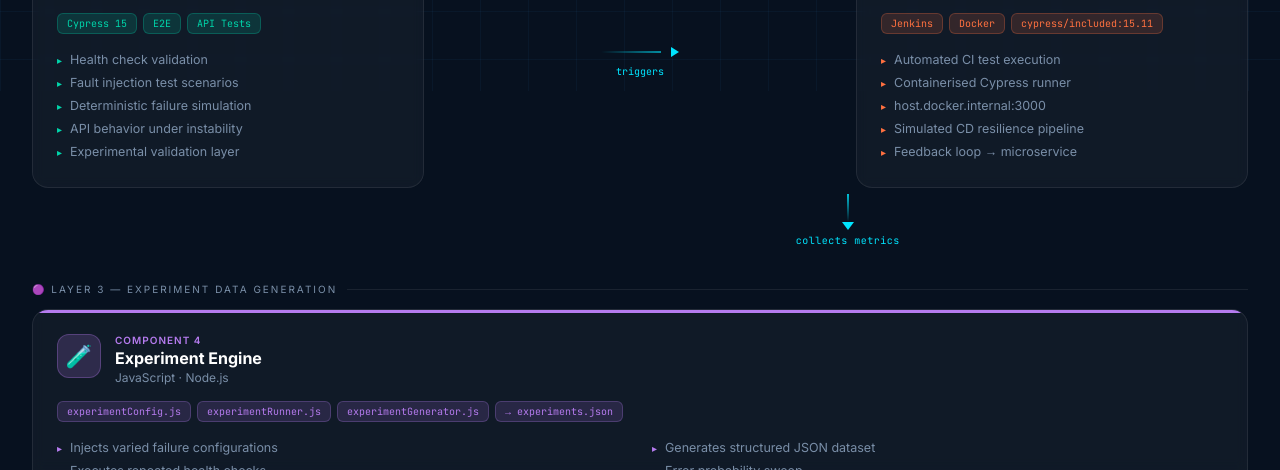
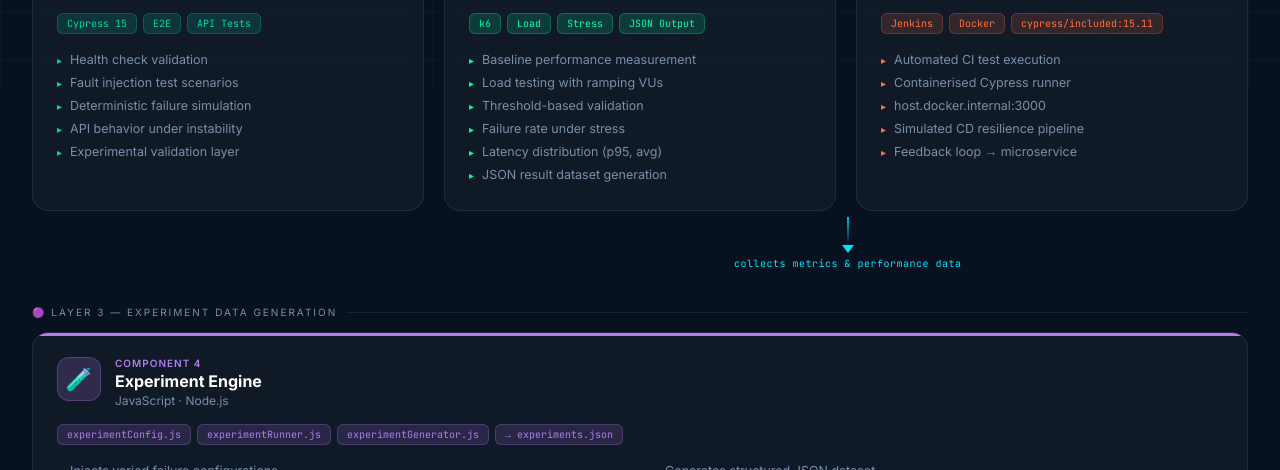
Before and after one commit to crisemy/qa-intelligence-lab, a website: page images/architecture.html in a window 1280 px wide. Shown: the part 709-1179 px from the top of the page. Drawn offline with Linux system fonts and the light colour scheme.

Commit message:
Adding the 7th Component

```diff
--- a/images/architecture.html
+++ b/images/architecture.html
@@ -1,27 +1,42 @@
 <!DOCTYPE html>
 <html lang="en">
+
 <head>
   <meta charset="UTF-8" />
   <meta name="viewport" content="width=device-width, initial-scale=1.0" />
   <title>QA Intelligence Lab — Architecture</title>
-  <link href="https://fonts.googleapis.com/css2?family=Inter:wght@300;400;600;700;800&family=JetBrains+Mono:wght@400;600&display=swap" rel="stylesheet" />
+  <link
+    href="https://fonts.googleapis.com/css2?family=Inter:wght@300;400;600;700;800&family=JetBrains+Mono:wght@400;600&display=swap"
+    rel="stylesheet" />
   <style>
     :root {
       --bg: #07111f;
-      --card-bg: rgba(255,255,255,0.04);
-      --border: rgba(255,255,255,0.08);
+      --card-bg: rgba(255, 255, 255, 0.04);
+      --border: rgba(255, 255, 255, 0.08);
       --text: #e8edf5;
       --muted: #7a8fa8;
-      --c1: #3b9eff;   /* Microservice  – blue */
-      --c2: #00d4aa;   /* Cypress       – teal */
-      --c3: #ff7140;   /* Jenkins/CI    – orange */
-      --c4: #b57bee;   /* Experiment    – purple */
-      --c5: #f5c842;   /* Data Science  – gold */
-      --c6: #ff5f7e;   /* Dashboard     – pink */
+      --c1: #3b9eff;
+      /* Microservice  – blue */
+      --c2: #00d4aa;
+      /* Cypress       – teal */
+      --c3: #ff7140;
+      /* Jenkins/CI    – orange */
+      --c4: #b57bee;
+      /* Experiment    – purple */
+      --c5: #f5c842;
+      /* Data Science  – gold */
+      --c6: #ff5f7e;
+      /* Dashboard     – pink */
+      --c7: #00ffa6;
+      /* k6 Performance – neon green */
       --flow: #00e5ff;
     }
 
-    * { box-sizing: border-box; margin: 0; padding: 0; }
+    * {
+      box-sizing: border-box;
+      margin: 0;
+      padding: 0;
+    }
 
     body {
       font-family: 'Inter', sans-serif;
@@ -37,8 +52,8 @@
       position: fixed;
       inset: 0;
       background-image:
-        linear-gradient(rgba(59,158,255,.05) 1px, transparent 1px),
-        linear-gradient(90deg, rgba(59,158,255,.05) 1px, transparent 1px);
+        linear-gradient(rgba(59, 158, 255, .05) 1px, transparent 1px),
+        linear-gradient(90deg, rgba(59, 158, 255, .05) 1px, transparent 1px);
       background-size: 48px 48px;
       pointer-events: none;
       z-index: 0;
@@ -57,12 +72,13 @@
       text-align: center;
       margin-bottom: 56px;
     }
+
     .lab-badge {
       display: inline-flex;
       align-items: center;
       gap: 8px;
-      background: rgba(59,158,255,.12);
-      border: 1px solid rgba(59,158,255,.3);
+      background: rgba(59, 158, 255, .12);
+      border: 1px solid rgba(59, 158, 255, .3);
       border-radius: 40px;
       padding: 6px 18px;
       font-size: 12px;
@@ -71,6 +87,7 @@
       color: var(--c1);
       margin-bottom: 20px;
     }
+
     h1 {
       font-size: clamp(28px, 4vw, 48px);
       font-weight: 800;
@@ -80,6 +97,7 @@
       background-clip: text;
       line-height: 1.15;
     }
+
     .subtitle {
       margin-top: 12px;
       color: var(--muted);
@@ -99,6 +117,7 @@
       margin-bottom: 14px;
       margin-top: 36px;
     }
+
     .layer-label::after {
       content: '';
       flex: 1;
@@ -107,13 +126,29 @@
     }
 
     /* ── Grid layouts ── */
-    .row { display: grid; gap: 20px; }
-    .row-1 { grid-template-columns: 1fr; }
-    .row-3 { grid-template-columns: repeat(3, 1fr); }
-    .row-2 { grid-template-columns: repeat(2, 1fr); }
+    .row {
+      display: grid;
+      gap: 20px;
+    }
+
+    .row-1 {
+      grid-template-columns: 1fr;
+    }
+
+    .row-3 {
+      grid-template-columns: repeat(3, 1fr);
+    }
+
+    .row-2 {
+      grid-template-columns: repeat(2, 1fr);
+    }
 
     @media (max-width: 900px) {
-      .row-3, .row-2 { grid-template-columns: 1fr; }
+
+      .row-3,
+      .row-2 {
+        grid-template-columns: 1fr;
+      }
     }
 
     /* ── Component cards ── */
@@ -127,18 +162,23 @@
       transition: transform .25s, box-shadow .25s;
       overflow: hidden;
     }
+
     .comp::before {
       content: '';
       position: absolute;
-      top: 0; left: 0; right: 0;
+      top: 0;
+      left: 0;
+      right: 0;
       height: 3px;
       border-radius: 16px 16px 0 0;
       background: var(--accent);
     }
+
     .comp:hover {
       transform: translateY(-4px);
-      box-shadow: 0 20px 60px rgba(0,0,0,.4), 0 0 0 1px var(--accent);
+      box-shadow: 0 20px 60px rgba(0, 0, 0, .4), 0 0 0 1px var(--accent);
     }
+
     .comp-glow {
       position: absolute;
       inset: 0;
@@ -147,7 +187,10 @@
       transition: opacity .3s;
       background: radial-gradient(ellipse at 50% 0%, color-mix(in srgb, var(--accent) 12%, transparent) 0%, transparent 70%);
     }
-    .comp:hover .comp-glow { opacity: 1; }
+
+    .comp:hover .comp-glow {
+      opacity: 1;
+    }
 
     .comp-header {
       display: flex;
@@ -155,6 +198,7 @@
       gap: 14px;
       margin-bottom: 16px;
     }
+
     .comp-icon {
       width: 44px;
       height: 44px;
@@ -167,6 +211,7 @@
       background: color-mix(in srgb, var(--accent) 18%, transparent);
       border: 1px solid color-mix(in srgb, var(--accent) 30%, transparent);
     }
+
     .comp-num {
       font-size: 10px;
       letter-spacing: 1px;
@@ -175,11 +220,13 @@
       font-weight: 600;
       margin-bottom: 2px;
     }
+
     .comp-title {
       font-size: 16px;
       font-weight: 700;
       color: #fff;
     }
+
     .comp-subtitle {
       font-size: 12px;
       color: var(--muted);
@@ -187,7 +234,13 @@
     }
 
     /* Tag chips */
-    .tags { display: flex; flex-wrap: wrap; gap: 6px; margin-bottom: 14px; }
+    .tags {
+      display: flex;
+      flex-wrap: wrap;
+      gap: 6px;
+      margin-bottom: 14px;
+    }
+
     .tag {
       font-size: 10px;
       font-family: 'JetBrains Mono', monospace;
@@ -199,7 +252,10 @@
     }
 
     /* Feature list */
-    .features { list-style: none; }
+    .features {
+      list-style: none;
+    }
+
     .features li {
       font-size: 12.5px;
       color: var(--muted);
@@ -208,6 +264,7 @@
       gap: 8px;
       align-items: flex-start;
     }
+
     .features li::before {
       content: '▸';
       color: var(--accent);
@@ -224,6 +281,7 @@
       gap: 0;
       margin: 4px 0;
     }
+
     .arrow-down {
       display: flex;
       flex-direction: column;
@@ -231,17 +289,28 @@
       gap: 0;
       flex: 1;
     }
+
     .arrow-line {
       width: 2px;
       height: 28px;
       background: linear-gradient(to bottom, var(--flow), transparent);
       animation: flowDown 1.5s ease-in-out infinite;
     }
+
     @keyframes flowDown {
-      0%   { opacity: .3; }
-      50%  { opacity: 1; }
-      100% { opacity: .3; }
+      0% {
+        opacity: .3;
       }
+
+      50% {
+        opacity: 1;
+      }
+
+      100% {
+        opacity: .3;
+      }
+    }
+
     .arrow-tip {
       width: 0;
       height: 0;
@@ -249,6 +318,7 @@
       border-right: 6px solid transparent;
       border-top: 8px solid var(--flow);
     }
+
     .arrow-label {
       font-size: 10px;
       color: var(--flow);
@@ -265,23 +335,36 @@
       gap: 10px;
       margin: 16px 0 8px;
     }
+
     .h-line {
       height: 2px;
       width: 60px;
       background: linear-gradient(to right, transparent, var(--flow));
       animation: flowRight 1.8s ease-in-out infinite;
     }
+
     @keyframes flowRight {
-      0%   { opacity: .3; }
-      50%  { opacity: 1; }
-      100% { opacity: .3; }
+      0% {
+        opacity: .3;
       }
+
+      50% {
+        opacity: 1;
+      }
+
+      100% {
+        opacity: .3;
+      }
+    }
+
     .h-tip {
-      width: 0; height: 0;
+      width: 0;
+      height: 0;
       border-top: 5px solid transparent;
       border-bottom: 5px solid transparent;
       border-left: 8px solid var(--flow);
     }
+
     .h-label {
       font-size: 10px;
       color: var(--flow);
@@ -291,11 +374,12 @@
     /* ── Data flow summary ── */
     .pipeline {
       margin-top: 52px;
-      background: rgba(0,229,255,.04);
-      border: 1px solid rgba(0,229,255,.15);
+      background: rgba(0, 229, 255, .04);
+      border: 1px solid rgba(0, 229, 255, .15);
       border-radius: 16px;
       padding: 28px 32px;
     }
+
     .pipeline h2 {
       font-size: 14px;
       font-weight: 700;
@@ -304,28 +388,36 @@
       color: var(--flow);
       margin-bottom: 20px;
     }
+
     .pipeline-steps {
       display: flex;
       align-items: center;
       flex-wrap: wrap;
       gap: 8px;
     }
+
     .ps {
       display: flex;
       align-items: center;
       gap: 8px;
-      background: rgba(255,255,255,.05);
-      border: 1px solid rgba(255,255,255,.08);
+      background: rgba(255, 255, 255, .05);
+      border: 1px solid rgba(255, 255, 255, .08);
       border-radius: 10px;
       padding: 8px 14px;
       font-size: 12px;
     }
+
     .ps-dot {
-      width: 8px; height: 8px;
+      width: 8px;
+      height: 8px;
       border-radius: 50%;
       flex-shrink: 0;
     }
-    .ps-arrow { color: var(--flow); font-size: 16px; }
+
+    .ps-arrow {
+      color: var(--flow);
+      font-size: 16px;
+    }
 
     /* ── Tech footer ── */
     .tech-bar {
@@ -335,17 +427,22 @@
       gap: 10px;
       justify-content: center;
     }
+
     .tech-chip {
       padding: 6px 14px;
       border-radius: 8px;
-      background: rgba(255,255,255,.05);
-      border: 1px solid rgba(255,255,255,.1);
+      background: rgba(255, 255, 255, .05);
+      border: 1px solid rgba(255, 255, 255, .1);
       font-size: 11px;
       color: var(--muted);
       font-family: 'JetBrains Mono', monospace;
       transition: background .2s, color .2s;
     }
-    .tech-chip:hover { background: rgba(59,158,255,.12); color: var(--c1); }
+
+    .tech-chip:hover {
+      background: rgba(59, 158, 255, .12);
+      color: var(--c1);
+    }
 
     /* author */
     .author {
@@ -354,9 +451,13 @@
       font-size: 12px;
       color: var(--muted);
     }
-    .author strong { color: var(--text); }
+
+    .author strong {
+      color: var(--text);
+    }
   </style>
 </head>
+
 <body>
   <div class="page">
 
@@ -418,6 +519,7 @@
     <div class="layer-label">🟢 Layer 2 — Testing &amp; Continuous Integration</div>
     <div class="row row-3">
 
+      <!-- Component 2 -->
       <div class="comp" style="--accent: var(--c2);">
         <div class="comp-glow"></div>
         <div class="comp-header">
@@ -442,15 +544,34 @@
         </ul>
       </div>
 
-    <!-- horizontal arrow -->
-    <div style="display:flex; flex-direction:column; align-items:center; justify-content:center;">
-      <div class="h-flow">
-        <div class="h-line"></div>
-        <div class="h-tip"></div>
+      <!-- Component 7 -->
+      <div class="comp" style="--accent: var(--c7);">
+        <div class="comp-glow"></div>
+        <div class="comp-header">
+          <div class="comp-icon">⚡</div>
+          <div>
+            <div class="comp-num">Component 7</div>
+            <div class="comp-title">Performance Testing Engine</div>
+            <div class="comp-subtitle">k6 · Load & Stress Testing</div>
           </div>
-      <div class="h-label">triggers</div>
+        </div>
+        <div class="tags">
+          <span class="tag">k6</span>
+          <span class="tag">Load</span>
+          <span class="tag">Stress</span>
+          <span class="tag">JSON Output</span>
+        </div>
+        <ul class="features">
+          <li>Baseline performance measurement</li>
+          <li>Load testing with ramping VUs</li>
+          <li>Threshold-based validation</li>
+          <li>Failure rate under stress</li>
+          <li>Latency distribution (p95, avg)</li>
+          <li>JSON result dataset generation</li>
+        </ul>
       </div>
 
+      <!-- Component 3 -->
       <div class="comp" style="--accent: var(--c3);">
         <div class="comp-glow"></div>
         <div class="comp-header">
@@ -482,7 +603,7 @@
       <div class="arrow-down">
         <div class="arrow-line"></div>
         <div class="arrow-tip"></div>
-      <div class="arrow-label">collects metrics</div>
+        <div class="arrow-label">collects metrics & performance data</div>
       </div>
     </div>
 
@@ -527,7 +648,6 @@
         <div class="arrow-label">experiments.json dataset</div>
       </div>
     </div>
-
 
     <!-- ═══════════════════════════════════════════════
        LAYER 4 — ANALYSIS & VISUALISATION
@@ -594,32 +714,32 @@
       <div class="pipeline-steps">
         <div class="ps">
           <div class="ps-dot" style="background:var(--c1)"></div>
-        Microservice<br/><small style="color:var(--muted)">injects faults</small>
+          Microservice<br /><small style="color:var(--muted)">injects faults</small>
         </div>
         <span class="ps-arrow">→</span>
         <div class="ps">
           <div class="ps-dot" style="background:var(--c2)"></div>
-        Cypress Tests<br/><small style="color:var(--muted)">validate behavior</small>
+          Cypress Tests<br /><small style="color:var(--muted)">validate behavior</small>
         </div>
         <span class="ps-arrow">→</span>
         <div class="ps">
           <div class="ps-dot" style="background:var(--c3)"></div>
-        Jenkins CI<br/><small style="color:var(--muted)">automates runs</small>
+          Jenkins CI<br /><small style="color:var(--muted)">automates runs</small>
         </div>
         <span class="ps-arrow">→</span>
         <div class="ps">
           <div class="ps-dot" style="background:var(--c4)"></div>
-        Experiment Engine<br/><small style="color:var(--muted)">generates dataset</small>
+          Experiment Engine<br /><small style="color:var(--muted)">generates dataset</small>
         </div>
         <span class="ps-arrow">→</span>
         <div class="ps">
           <div class="ps-dot" style="background:var(--c5)"></div>
-        Data Analysis<br/><small style="color:var(--muted)">notebooks</small>
+          Data Analysis<br /><small style="color:var(--muted)">notebooks</small>
         </div>
         <span class="ps-arrow">→</span>
         <div class="ps">
           <div class="ps-dot" style="background:var(--c6)"></div>
-        Dashboard<br/><small style="color:var(--muted)">visualises insights</small>
+          Dashboard<br /><small style="color:var(--muted)">visualises insights</small>
         </div>
       </div>
     </div>
@@ -649,4 +769,5 @@
 
   </div>
 </body>
+
 </html>
```
Lines whose indentation alone changed are shown as unchanged.
